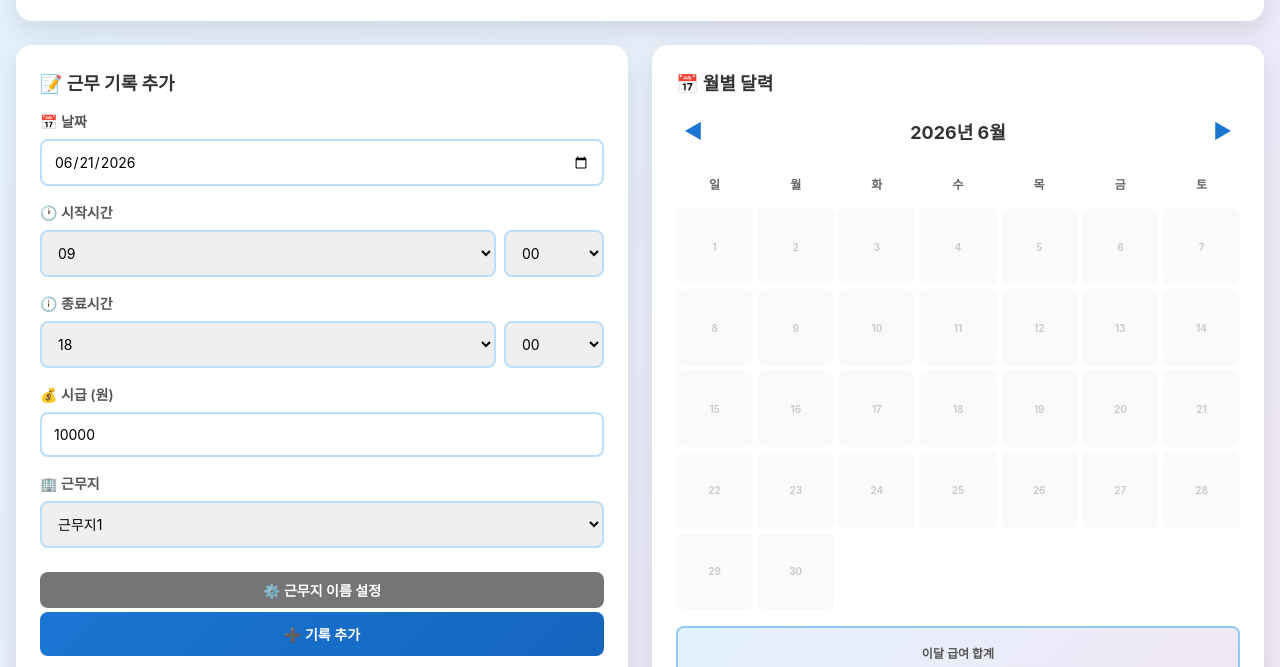
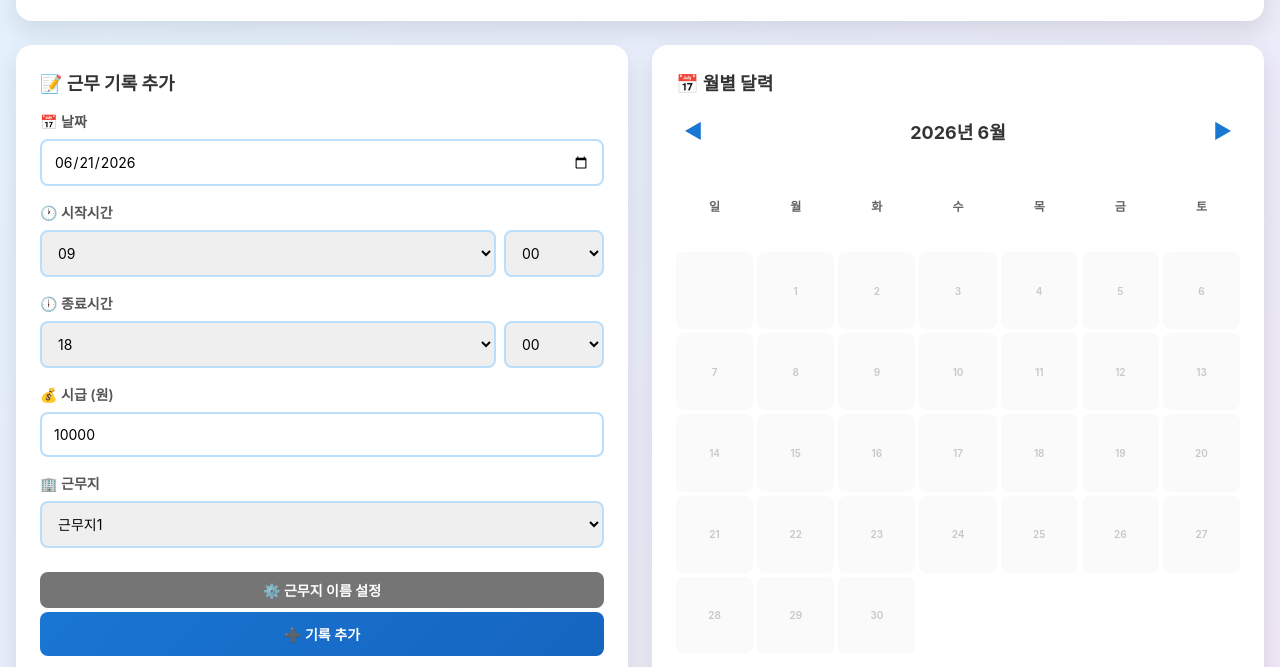
Before and after one commit to hwaya2907/alba-diary, a plain HTML site: page index.html in a window 1280 px wide. Shown: the part 122-789 px from the top of the page. Drawn offline with Linux system fonts and the light colour scheme.

Commit message:
Update index.html

```diff
--- a/index.html
+++ b/index.html
@@ -220,6 +220,10 @@
             color: #666;
             padding: 8px;
             font-size: 12px;
+            aspect-ratio: 1;
+            display: flex;
+            align-items: center;
+            justify-content: center;
         }
 
         .calendar-days {
@@ -597,7 +601,6 @@
                             <option>06</option>
                             <option>07</option>
                             <option>08</option>
-                            <option>09</option>
                             <option selected>09</option>
                             <option>10</option>
                             <option>11</option>
@@ -645,7 +648,6 @@
                             <option>15</option>
                             <option>16</option>
                             <option>17</option>
-                            <option>18</option>
                             <option selected>18</option>
                             <option>19</option>
                             <option>20</option>
@@ -872,13 +874,14 @@
             const calendarDays = document.getElementById('calendarDays');
             calendarDays.innerHTML = '';
 
-            // 빈 칸
+            // 빈 칸 추가 (중요: appendChild 포함)
             for (let i = 0; i < firstDay; i++) {
                 const emptyDiv = document.createElement('div');
                 emptyDiv.className = 'calendar-day empty';
+                calendarDays.appendChild(emptyDiv);
             }
 
-            // 날짜들
+            // 날짜들 추가
             for (let day = 1; day <= daysInMonth; day++) {
                 const dateStr = `${year}-${String(month + 1).padStart(2, '0')}-${String(day).padStart(2, '0')}`;
                 const dayRecords = records.filter(r => r.date === dateStr);
```
